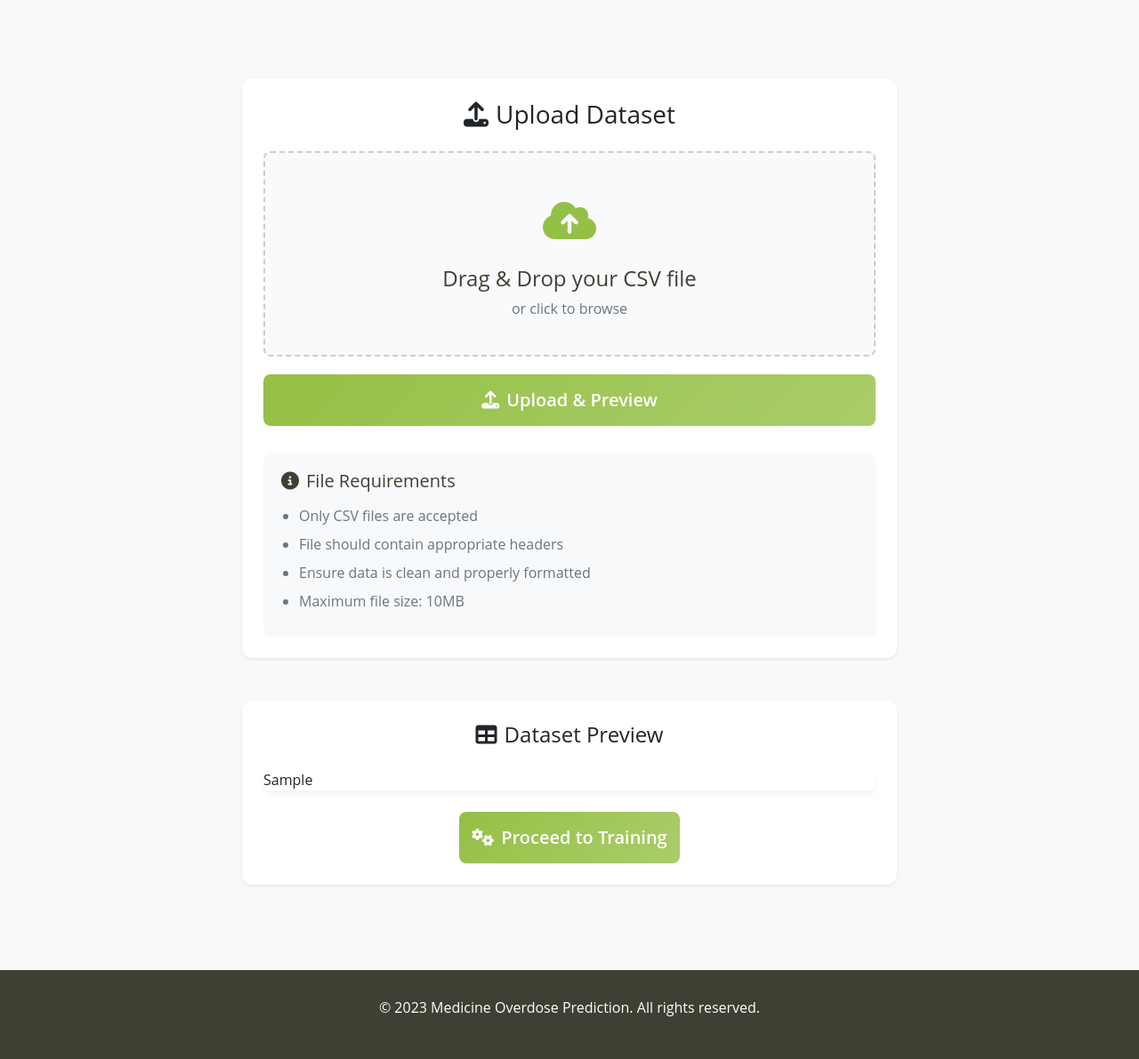
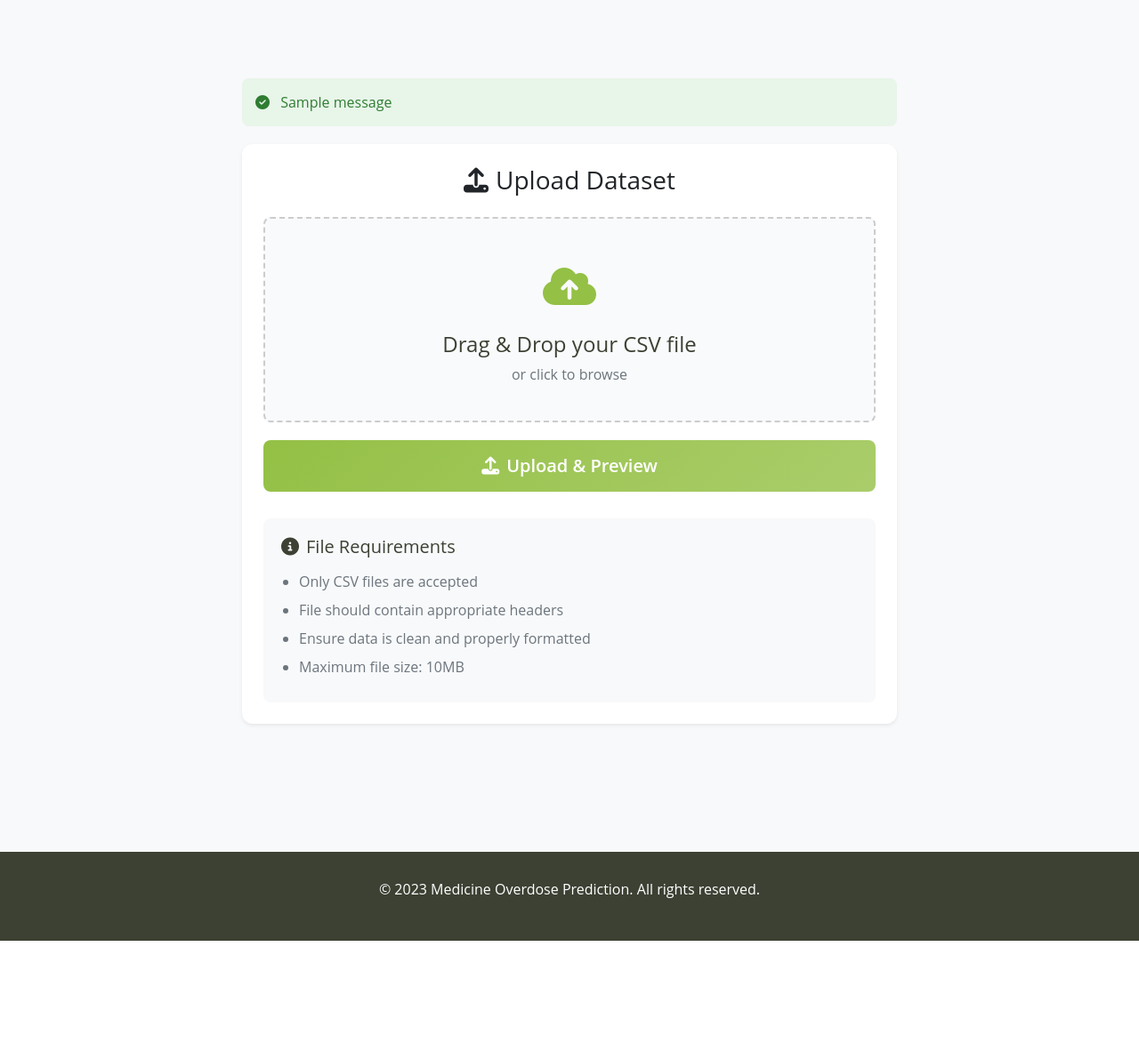
Before and after one commit to Abhishekt03/medicine_overdose_prediction, a Flask app: template templates/upload.html in a window 1280 px wide. Shown: the part 400-1591 px from the top of the page at 89% size. After the commit the page ends 1458 px from the top, so only its background shows below. Run offline with Flask 3, Linux system fonts and the light colour scheme; the template is opened without the code that fills it: most values are stand-ins (such as "Sample title", 1, 10 or a date in 2020); one stand-in notice (Sample message) is shown; some libraries are stand-ins or nearby versions.

Commit message:
Update upload.html

```diff
--- a/templates/upload.html
+++ b/templates/upload.html
@@ -248,6 +248,24 @@
       background-color: rgba(148, 192, 69, 0.05);
     }
 
+    /* Alert styles */
+    .alert {
+      border-radius: 8px;
+      padding: 15px;
+      margin-bottom: 20px;
+      border: none;
+    }
+
+    .alert-danger {
+      background-color: #ffebee;
+      color: #c62828;
+    }
+
+    .alert-success {
+      background-color: #e8f5e9;
+      color: #2e7d32;
+    }
+
     /* Footer */
     #footer {
       background-color: var(--secondary-color);
@@ -288,10 +306,39 @@
     .fade-in {
       animation: fadeIn 0.5s ease-out;
     }
+
+    /* Loading spinner */
+    .spinner-border {
+      width: 1.5rem;
+      height: 1.5rem;
+      margin-right: 10px;
+    }
+
+    #loading {
+      display: none;
+      position: fixed;
+      top: 0;
+      left: 0;
+      width: 100%;
+      height: 100%;
+      background: rgba(255, 255, 255, 0.8);
+      z-index: 9999;
+      justify-content: center;
+      align-items: center;
+    }
   </style>
 </head>
 
 <body>
+  <!-- Loading overlay -->
+  <div id="loading">
+    <div class="text-center">
+      <div class="spinner-border text-primary" role="status">
+        <span class="visually-hidden">Loading...</span>
+      </div>
+      <p class="mt-2">Processing your file...</p>
+    </div>
+  </div>
 
   <!-- ======= Header ======= -->
   <header id="header" class="fixed-top d-flex align-items-center">
@@ -322,10 +369,22 @@
       <div class="container" data-aos="fade-up">
         <div class="row justify-content-center">
           <div class="col-lg-8">
+            <!-- Error message display -->
+            {% with messages = get_flashed_messages(with_categories=true) %}
+              {% if messages %}
+                {% for category, message in messages %}
+                  <div class="alert alert-{{ 'danger' if category == 'error' else 'success' }} fade-in">
+                    <i class="fas fa-{{ 'exclamation-triangle' if category == 'error' else 'check-circle' }} me-2"></i>
+                    {{ message }}
+                  </div>
+                {% endfor %}
+              {% endif %}
+            {% endwith %}
+
             <div class="card shadow-sm p-4 mb-5 fade-in">
               <h3 class="text-center mb-4"><i class="fas fa-upload me-2"></i>Upload Dataset</h3>
 
-              <form action="/preview" method="post" enctype="multipart/form-data" id="uploadForm">
+              <form action="/upload" method="post" enctype="multipart/form-data" id="uploadForm">
                 <div class="file-upload-wrapper">
                   <input type="file" id="datasetfile" name="datasetfile" accept=".csv" required hidden>
                   <label for="datasetfile" class="file-upload-label">
@@ -341,7 +400,7 @@
                 </div>
 
                 <div class="d-grid">
-                  <button type="submit" class="btn btn-primary btn-lg">
+                  <button type="submit" class="btn btn-primary btn-lg" id="submit-btn">
                     <i class="fas fa-upload me-2"></i>Upload & Preview
                   </button>
                 </div>
@@ -357,20 +416,6 @@
                 </ul>
               </div>
             </div>
-
-            {% if df_view %}
-            <div class="card shadow-sm p-4 fade-in">
-              <h4 class="text-center mb-4"><i class="fas fa-table me-2"></i>Dataset Preview</h4>
-              <div class="table-responsive">
-                {{ df_view.to_html(classes="table table-striped", na_rep="-") | safe }}
-              </div>
-              <div class="text-center mt-4">
-                <a href="/train" class="btn btn-primary btn-lg">
-                  <i class="fas fa-cogs me-2"></i>Proceed to Training
-                </a>
-              </div>
-            </div>
-            {% endif %}
           </div>
         </div>
       </div>
@@ -457,6 +502,9 @@
         alert('Please upload a valid CSV file.');
         return false;
       }
+
+      // Show loading indicator
+      document.getElementById('loading').style.display = 'flex';
     });
 
     // Close mobile menu when clicking on a link
```
